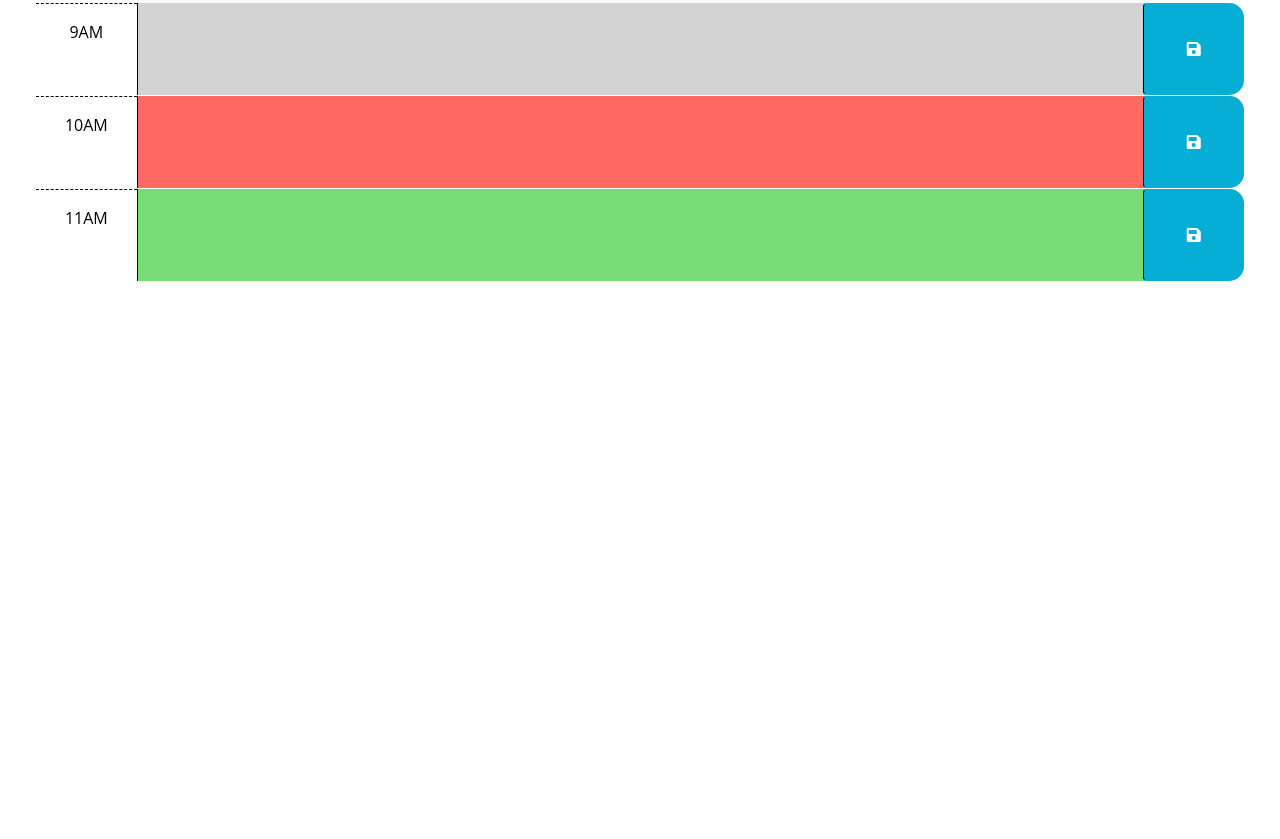
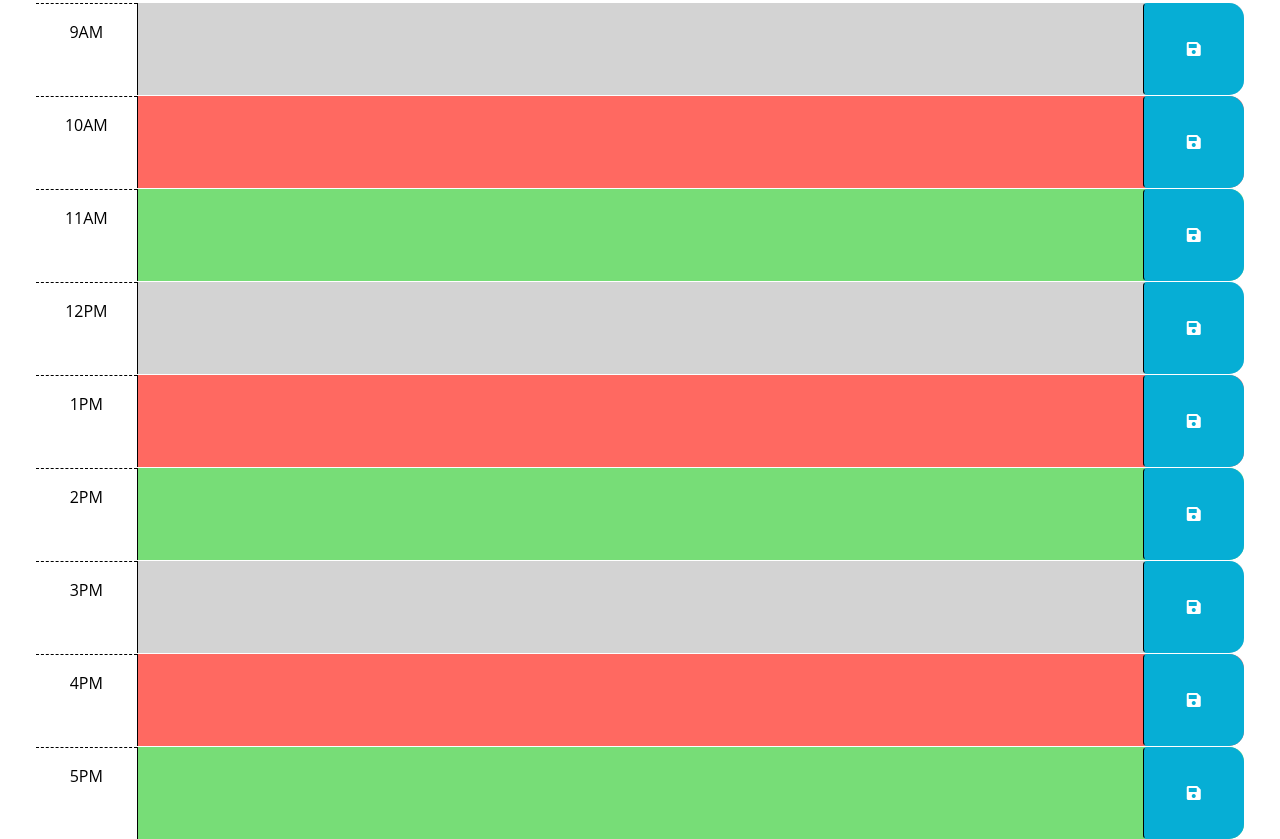
Before and after one commit to darvinmarte/daily-scheduler, a plain HTML site: page index.html in a window 1280 px wide. Shown: the part 295-1134 px from the top of the page. Before the commit the page ends 800 px from the top, so only its background shows below. Drawn offline with nearby package versions, Linux system fonts and the light colour scheme.

Commit message:
added 9-5 daily blocks

```diff
--- a/index.html
+++ b/index.html
@@ -57,6 +57,60 @@
                 <i class="fas fa-save" aria-hidden="true"></i>
             </button>
         </div>
+
+        <!-- Example of a past time block. The "past" class adds a gray background color. -->
+        <div id="hour-12" class="row time-block past">
+            <div class="col-2 col-md-1 hour text-center py-3">12PM</div>
+            <textarea class="col-8 col-md-10 description" rows="3"> </textarea>
+            <button class="btn saveBtn col-2 col-md-1" aria-label="save">
+                <i class="fas fa-save" aria-hidden="true"></i>
+            </button>
+        </div>
+
+        <!-- Example of a present time block. The "present" class adds a red background color. -->
+        <div id="hour-01" class="row time-block present">
+            <div class="col-2 col-md-1 hour text-center py-3">1PM</div>
+            <textarea class="col-8 col-md-10 description" rows="3"> </textarea>
+            <button class="btn saveBtn col-2 col-md-1" aria-label="save">
+                <i class="fas fa-save" aria-hidden="true"></i>
+            </button>
+        </div>
+
+        <!-- Example of a future time block. The "future" class adds a green background color. -->
+        <div id="hour-02" class="row time-block future">
+            <div class="col-2 col-md-1 hour text-center py-3">2PM</div>
+            <textarea class="col-8 col-md-10 description" rows="3"> </textarea>
+            <button class="btn saveBtn col-2 col-md-1" aria-label="save">
+                <i class="fas fa-save" aria-hidden="true"></i>
+            </button>
+        </div>
+
+        <!-- Example of a past time block. The "past" class adds a gray background color. -->
+        <div id="hour-03" class="row time-block past">
+            <div class="col-2 col-md-1 hour text-center py-3">3PM</div>
+            <textarea class="col-8 col-md-10 description" rows="3"> </textarea>
+            <button class="btn saveBtn col-2 col-md-1" aria-label="save">
+                <i class="fas fa-save" aria-hidden="true"></i>
+            </button>
+        </div>
+
+        <!-- Example of a present time block. The "present" class adds a red background color. -->
+        <div id="hour-04" class="row time-block present">
+            <div class="col-2 col-md-1 hour text-center py-3">4PM</div>
+            <textarea class="col-8 col-md-10 description" rows="3"> </textarea>
+            <button class="btn saveBtn col-2 col-md-1" aria-label="save">
+                <i class="fas fa-save" aria-hidden="true"></i>
+            </button>
+        </div>
+
+        <!-- Example of a future time block. The "future" class adds a green background color. -->
+        <div id="hour-05" class="row time-block future">
+            <div class="col-2 col-md-1 hour text-center py-3">5PM</div>
+            <textarea class="col-8 col-md-10 description" rows="3"> </textarea>
+            <button class="btn saveBtn col-2 col-md-1" aria-label="save">
+                <i class="fas fa-save" aria-hidden="true"></i>
+            </button>
+        </div>
     </div>
 
     <script src="https://cdnjs.cloudflare.com/ajax/libs/jquery/3.2.1/jquery.min.js"></script>
```
